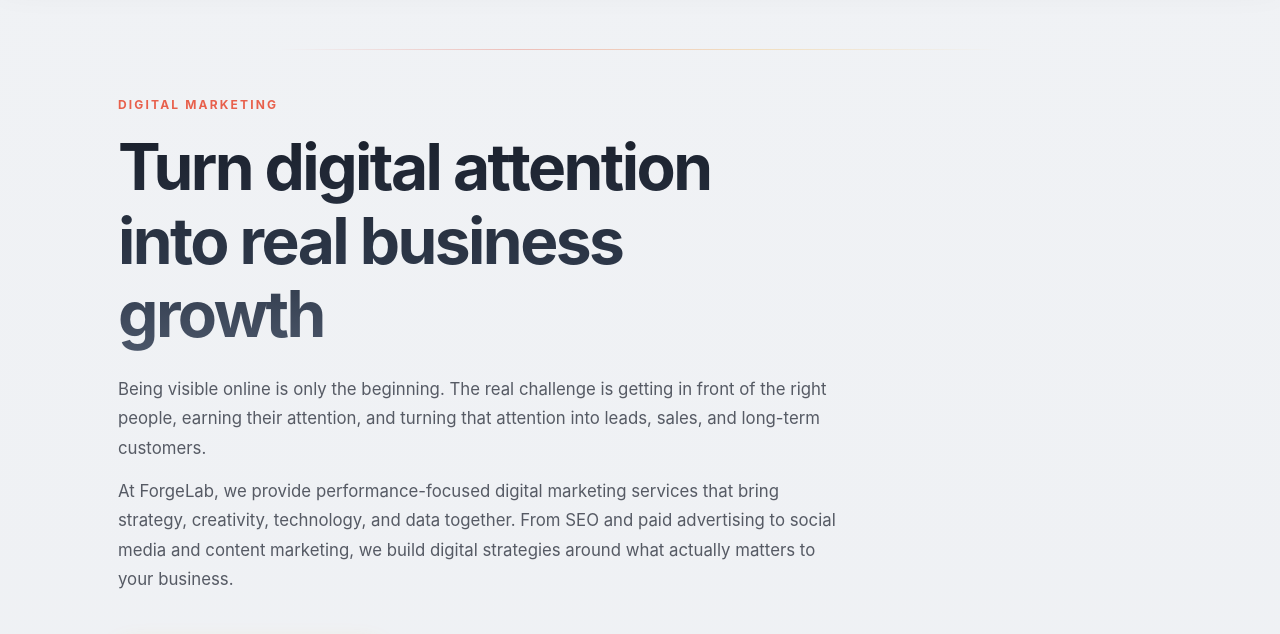
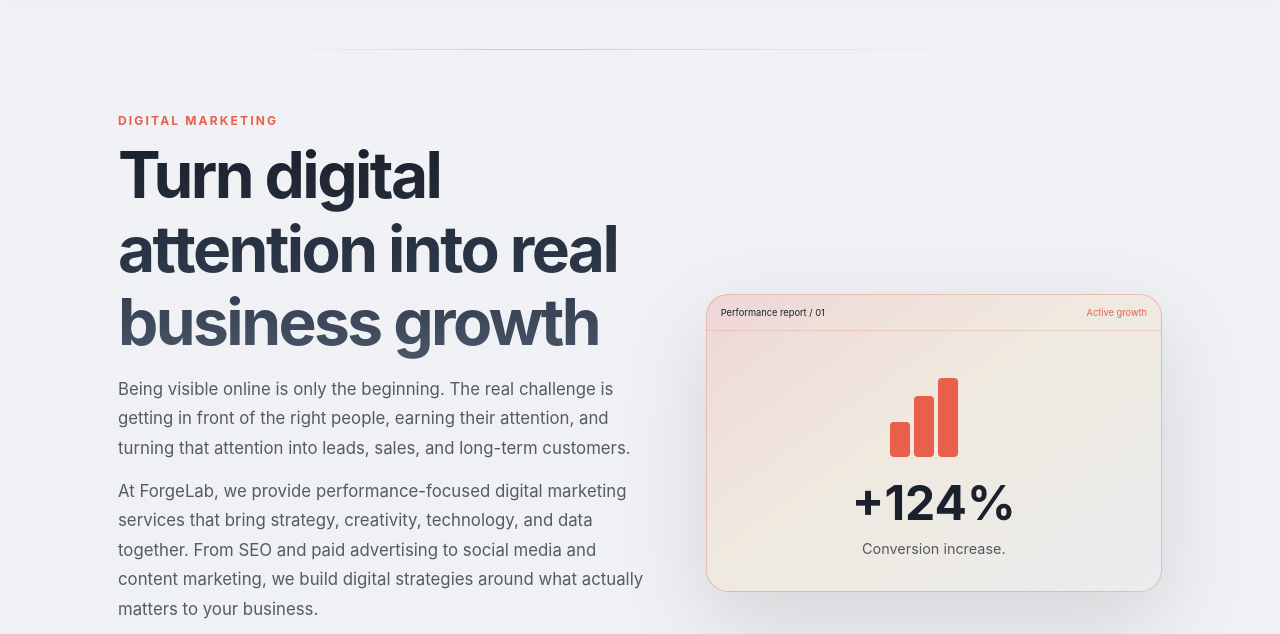
Before and after one commit to AdityaSingh-64/forge-lab, a website: page services/digital-marketing.html in a window 1280 px wide. Shown: the part 124-758 px from the top of the page. Drawn offline with Linux system fonts and the light colour scheme.

Commit message:
digital marketing improved

```diff
--- a/services.css
+++ b/services.css
@@ -736,3 +736,27 @@
   .maintenance-service-card,.maintenance-model-card{transition:none}
   .maintenance-service-card:hover,.maintenance-model-card:hover{transform:none;box-shadow:none}
 }
+
+
+/* Digital marketing visual language */
+.digital-marketing-hero .container { padding-top: 64px; padding-bottom: 58px; }
+.digital-marketing-hero-grid { display: grid; grid-template-columns: minmax(0, 1.08fr) minmax(340px, 0.92fr); align-items: center; gap: 52px; }
+.digital-marketing-snapshot { position: relative; overflow: hidden; border: 1px solid rgba(232, 96, 76, 0.34); border-radius: 22px; background: linear-gradient(145deg, rgba(232, 96, 76, 0.18), rgba(245, 166, 35, 0.1) 44%, var(--surface-card)); box-shadow: 0 30px 90px var(--shadow-card-hover); }
+.snapshot-top { padding: 12px 14px; font-size: 0.58rem; border-bottom: 1px solid rgba(232, 96, 76, 0.2); display: flex; justify-content: space-between; }
+.snapshot-status { color: var(--accent-1); }
+.snapshot-main { min-height: 260px; padding: 26px 20px 22px; display: flex; flex-direction: column; justify-content: center; align-items: center; }
+.snapshot-chart { width: 88px; height: 88px; display: flex; align-items: flex-end; gap: 4px; }
+.snapshot-chart i { width: 20px; background: var(--accent-1); border-radius: 4px; }
+.snapshot-chart i:nth-child(1) { height: 40%; }
+.snapshot-chart i:nth-child(2) { height: 70%; }
+.snapshot-chart i:nth-child(3) { height: 90%; }
+.snapshot-metric { font-size: 3rem; font-weight: 700; margin-top: 16px; }
+.snapshot-caption { color: var(--text-body); font-size: 0.9rem; margin-top: 8px; }
+
+
+
+@media (max-width:600px) {
+  .digital-marketing-hero-grid { grid-template-columns: 1fr; gap: 30px; }
+  .digital-marketing-snapshot { max-width: 560px; }
+  .snapshot-main { min-height: 270px; padding: 28px 20px 24px; }
+}
--- a/services/digital-marketing.html
+++ b/services/digital-marketing.html
@@ -177,9 +177,9 @@
       </ol>
     </nav>
 
-    <section class="section service-hero" aria-labelledby="digital-marketing-title">
-      <div class="container">
-        <div class="section-intro" data-reveal-group>
+    <section class="section service-hero digital-marketing-hero" aria-labelledby="digital-marketing-title">
+  <div class="container digital-marketing-hero-grid">
+    <div class="digital-marketing-hero-copy" data-reveal>
       <p class="eyebrow stagger-child">Digital marketing</p>
       <h1 id="digital-marketing-title" class="stagger-child">Turn digital attention into real business growth</h1>
       <div class="service-lede stagger-child">
@@ -191,6 +191,14 @@
         <ul class="service-points stagger-child" aria-label="Digital marketing capabilities">
           <li>SEO</li><li>SMO</li><li>Social ads</li><li>PPC</li><li>Content</li>
         </ul>
+      </div>
+    </div>
+    <div class="digital-marketing-snapshot" data-reveal="right" aria-label="A sample performance report">
+      <div class="snapshot-top"><span>Performance report / 01</span><span class="snapshot-status">Active growth</span></div>
+      <div class="snapshot-main" aria-hidden="true">
+        <div class="snapshot-chart"><i></i><i></i><i></i></div>
+        <span class="snapshot-metric">+124%</span>
+        <span class="snapshot-caption">Conversion increase.</span>
       </div>
     </div>
   </div>
```
Lines whose indentation alone changed are shown as unchanged.
